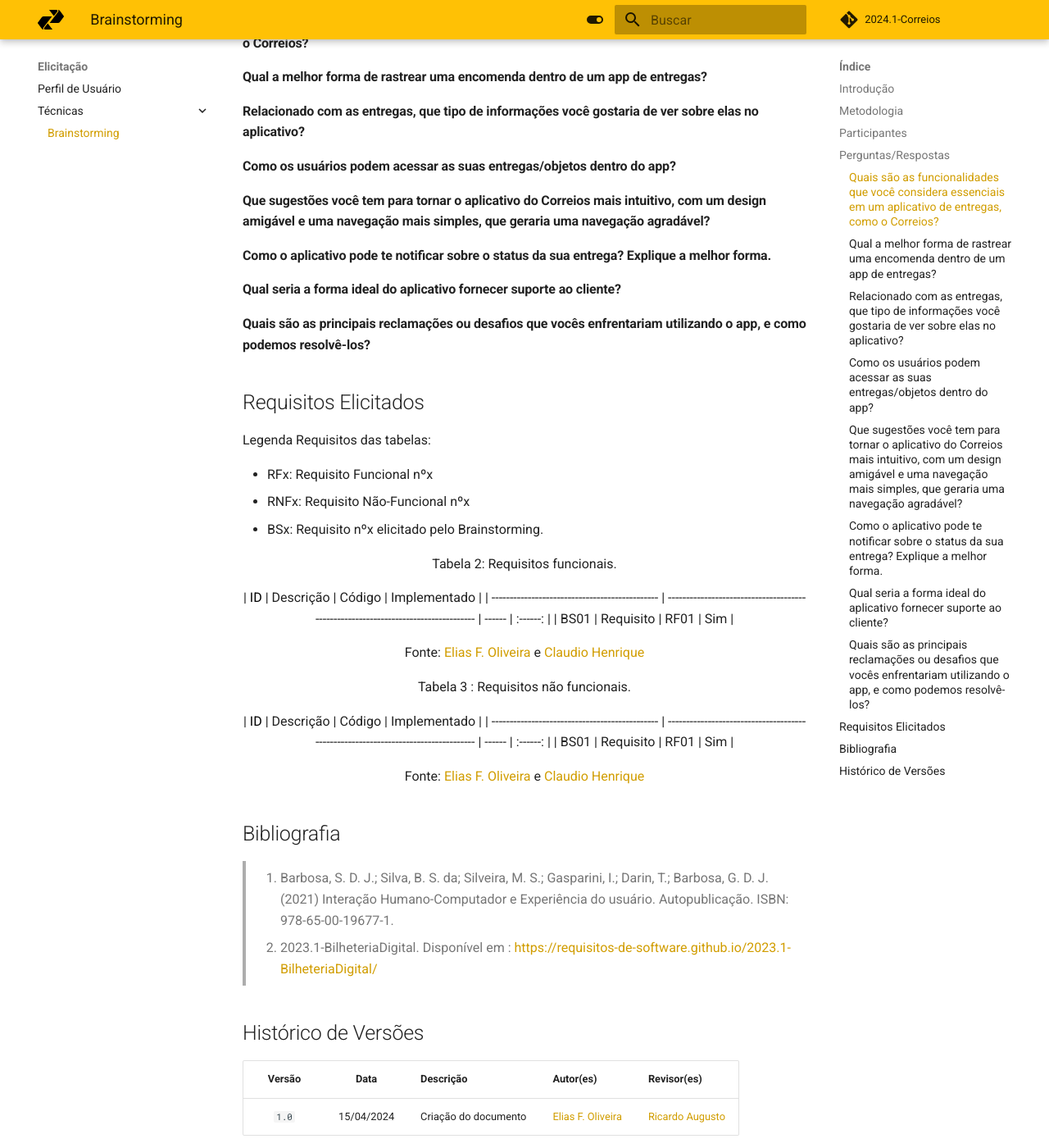
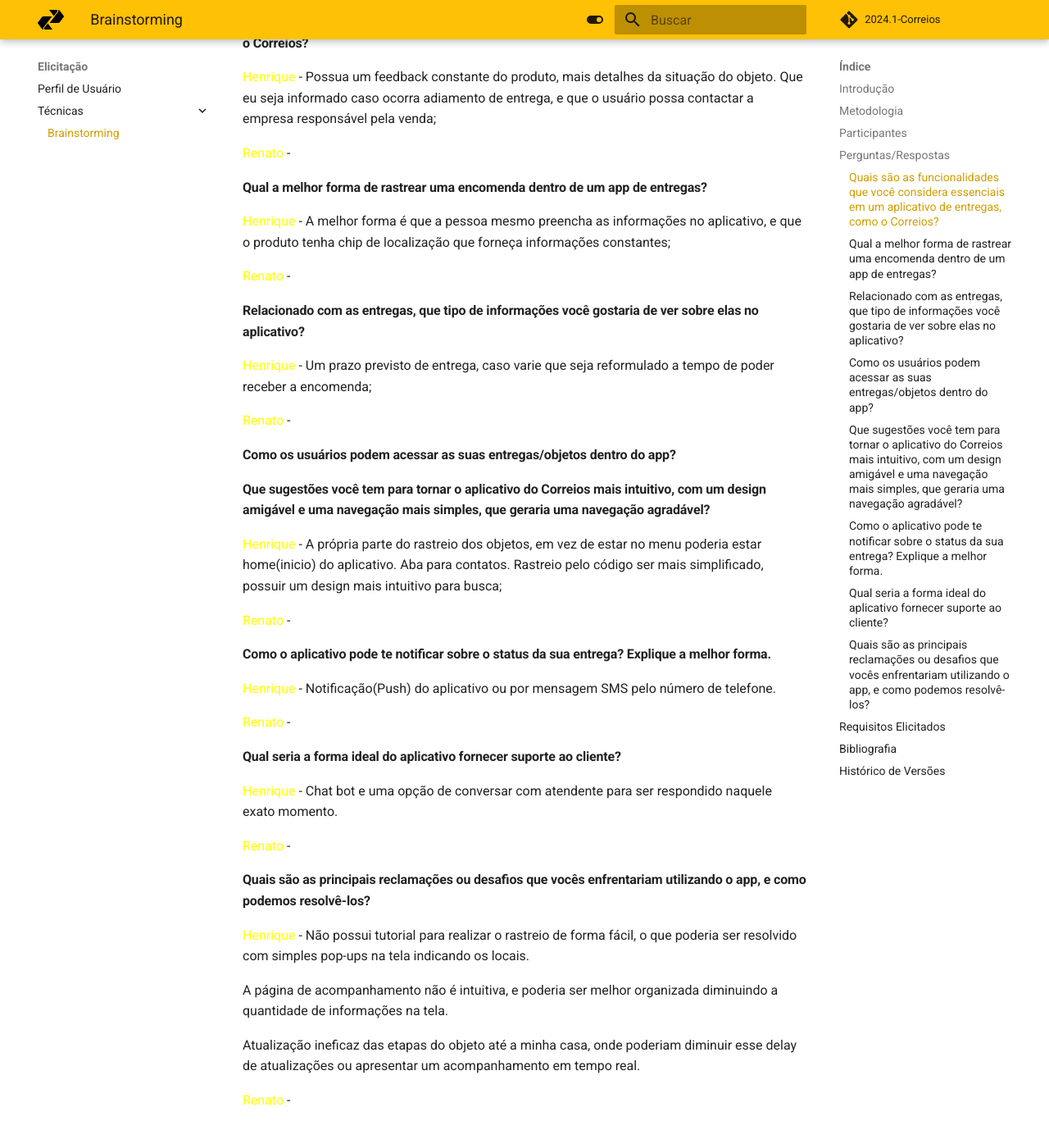
Before and after one commit to Requisitos-de-Software/2024.1-Serasa, an MkDocs documentation site: the page built from docs/elicitacao/tecnicas/brainstorming/brainstorming.md, in a window 1280 px wide and 1400 px high, scrolled down 979 px. Shown: the whole window at 82% size. Built offline with MkDocs 1.6.1 and Material for MkDocs 9.7.7, drawn with Linux system fonts in a browser that asks for light colours; comment, search, counter and statistics services are not loaded.

Commit message:
add respostas henr

```diff
--- a/docs/elicitacao/tecnicas/brainstorming/brainstorming.md
+++ b/docs/elicitacao/tecnicas/brainstorming/brainstorming.md
@@ -33,25 +33,61 @@ Os participantes se reuniram de maneira remota através da plataforma Teams e Go
 
 #### Quais são as funcionalidades que você considera essenciais em um aplicativo de entregas, como o Correios?
 
+<span style = "color: yellow"> Henrique </span>- Possua um feedback constante do produto, mais detalhes da situação do objeto. Que eu seja informado caso ocorra adiamento de entrega, e que o usuário possa contactar a empresa responsável pela venda;
+
+<span style = "color: yellow"> Renato </span>-
+
+#### Qual a melhor forma de rastrear uma encomenda dentro de um app de entregas?
+<span style = "color: yellow"> Henrique </span>- A melhor forma é que a pessoa mesmo preencha as informações no aplicativo, e que o produto tenha chip de localização que forneça informações constantes;
+
+<span style = "color: yellow"> Renato </span>-
 
 
-#### Qual a melhor forma de rastrear uma encomenda dentro de um app de entregas?
 
 #### Relacionado com as entregas, que tipo de informações você gostaria de ver sobre elas no aplicativo?
 
+<span style = "color: yellow"> Henrique </span>- Um prazo previsto de entrega, caso varie que seja reformulado a tempo de poder receber a encomenda;
+
+<span style = "color: yellow"> Renato </span>-
+
+
 #### Como os usuários podem acessar as suas entregas/objetos dentro do app?
 
+
+
 #### Que sugestões você tem para tornar o aplicativo do Correios mais intuitivo, com um design amigável e uma navegação mais simples, que geraria uma navegação agradável?
+
+<span style = "color: yellow"> Henrique </span>- A própria parte do rastreio dos objetos, em vez de estar no menu poderia estar home(inicio) do aplicativo. Aba para contatos.
+Rastreio pelo código ser mais simplificado, possuir um design mais intuitivo para busca;
+
+<span style = "color: yellow"> Renato </span>-
 
 
 #### Como o aplicativo pode te notificar sobre o status da sua entrega? Explique a melhor forma.
 
+<span style = "color: yellow"> Henrique </span>- Notificação(Push) do aplicativo ou por mensagem SMS pelo número de telefone.
+
+<span style = "color: yellow"> Renato </span>-
+
+
 
 #### Qual seria a forma ideal do aplicativo fornecer suporte ao cliente?
+
+<span style = "color: yellow"> Henrique </span>- Chat bot e uma opção de conversar com atendente para ser respondido naquele exato momento.
+
+<span style = "color: yellow"> Renato </span>-
+
 
 
 #### Quais são as principais reclamações ou desafios que vocês enfrentariam utilizando o app, e como podemos resolvê-los?
 
+<span style = "color: yellow"> Henrique </span>- Não possui tutorial para realizar o rastreio de forma fácil, o que poderia ser resolvido com simples pop-ups na tela indicando os locais.
+
+A página de acompanhamento não é intuitiva, e poderia ser melhor organizada diminuindo a quantidade de informações na tela.
+
+Atualização ineficaz das etapas do objeto até a minha casa, onde poderiam diminuir esse delay de atualizações ou apresentar um acompanhamento em tempo real.
+
+<span style = "color: yellow"> Renato </span>-
 
 
 
@@ -69,7 +105,7 @@ Legenda Requisitos das tabelas:
 
 | <a id="anchor_BS" style="color:black;"> ID</a> | Descrição                                                                          | Código | Implementado |
 | ---------------------------------------------- | ---------------------------------------------------------------------------------- | ------ | :------: |
-| BS01                                           | Requisito                                                                          | RF01   | Sim |
+| BS01 | Requisito                                                                          | RF01   | Sim |
 
 </center>
 
```
